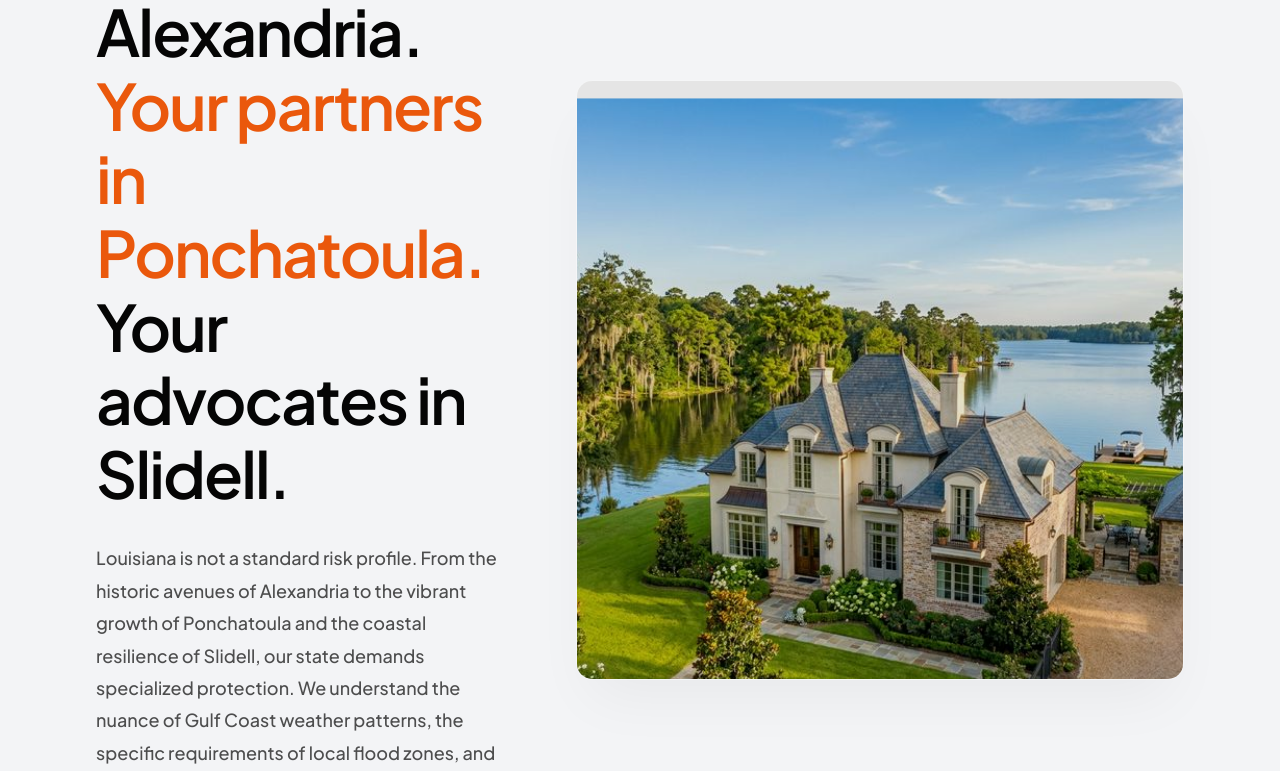
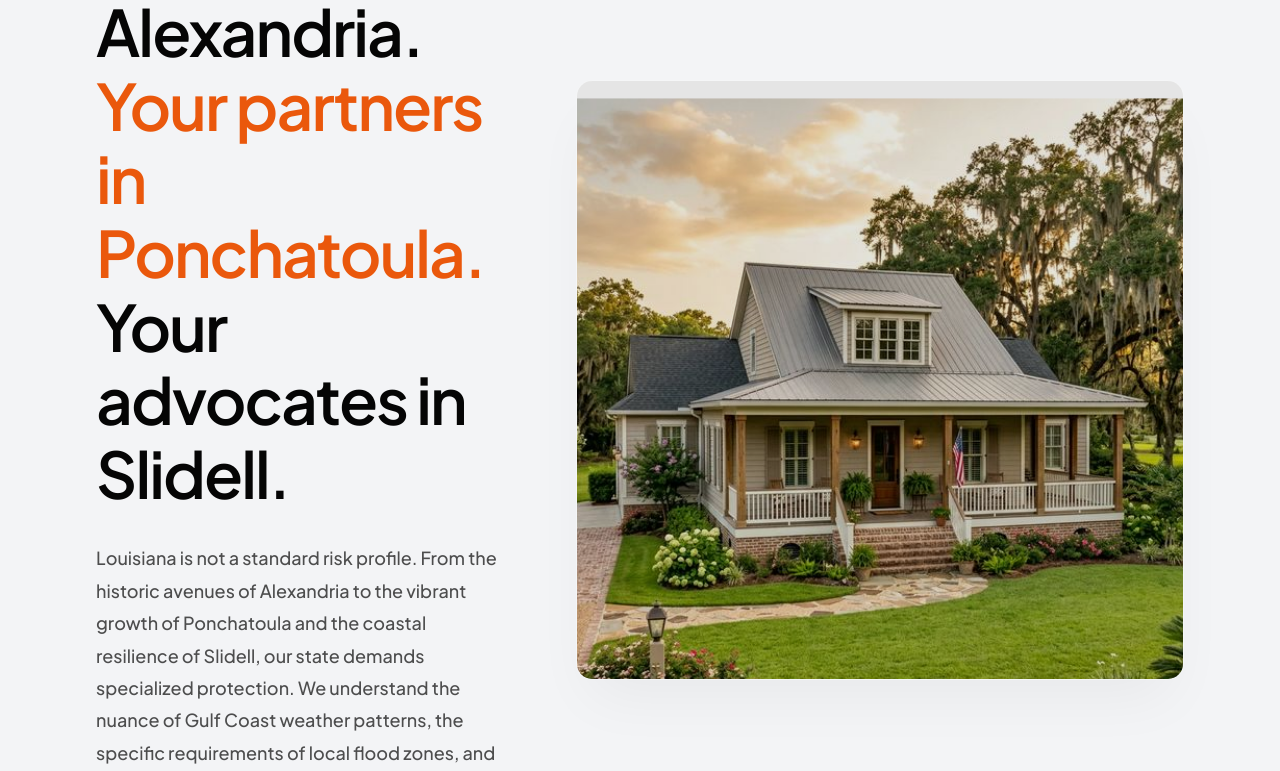
Before and after one commit to Founditmarketing/new-insight, a React (Vite) app: page / in a window 1280 px wide. Shown: the part 1069-1840 px from the top of the page. Built offline with nearby package versions, Linux system fonts and the light colour scheme.

Commit message:
style(images): replace luxury estate with authentic middle-class acadian home

```diff
--- a/src/components/LouisianaStory.tsx
+++ b/src/components/LouisianaStory.tsx
@@ -92,8 +92,8 @@ export function LouisianaStory() {
           >
             <motion.img
               style={{ y, scale: 1.1 }}
-              src="/images/french_country_estate.png"
-              alt="Louisiana Upper-Middle Class French Country Estate by Lake"
+              src="/images/acadian_home.png"
+              alt="Beautiful Middle-Class Acadian Home in Louisiana"
               className="w-full h-full object-cover opacity-100"
               referrerPolicy="no-referrer"
             />
```
Also changed, not shown: public/images/acadian_home.png (added).
